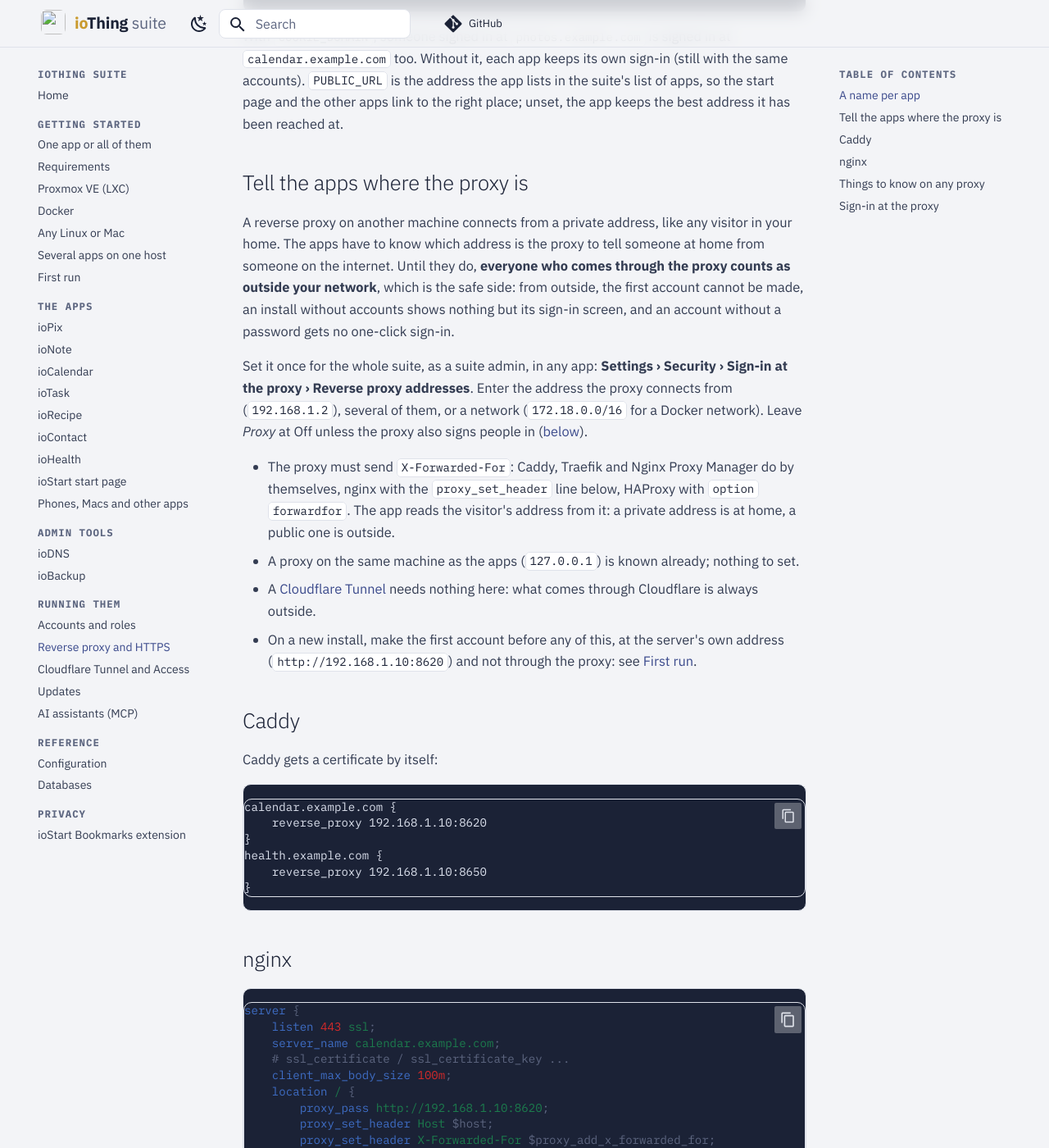
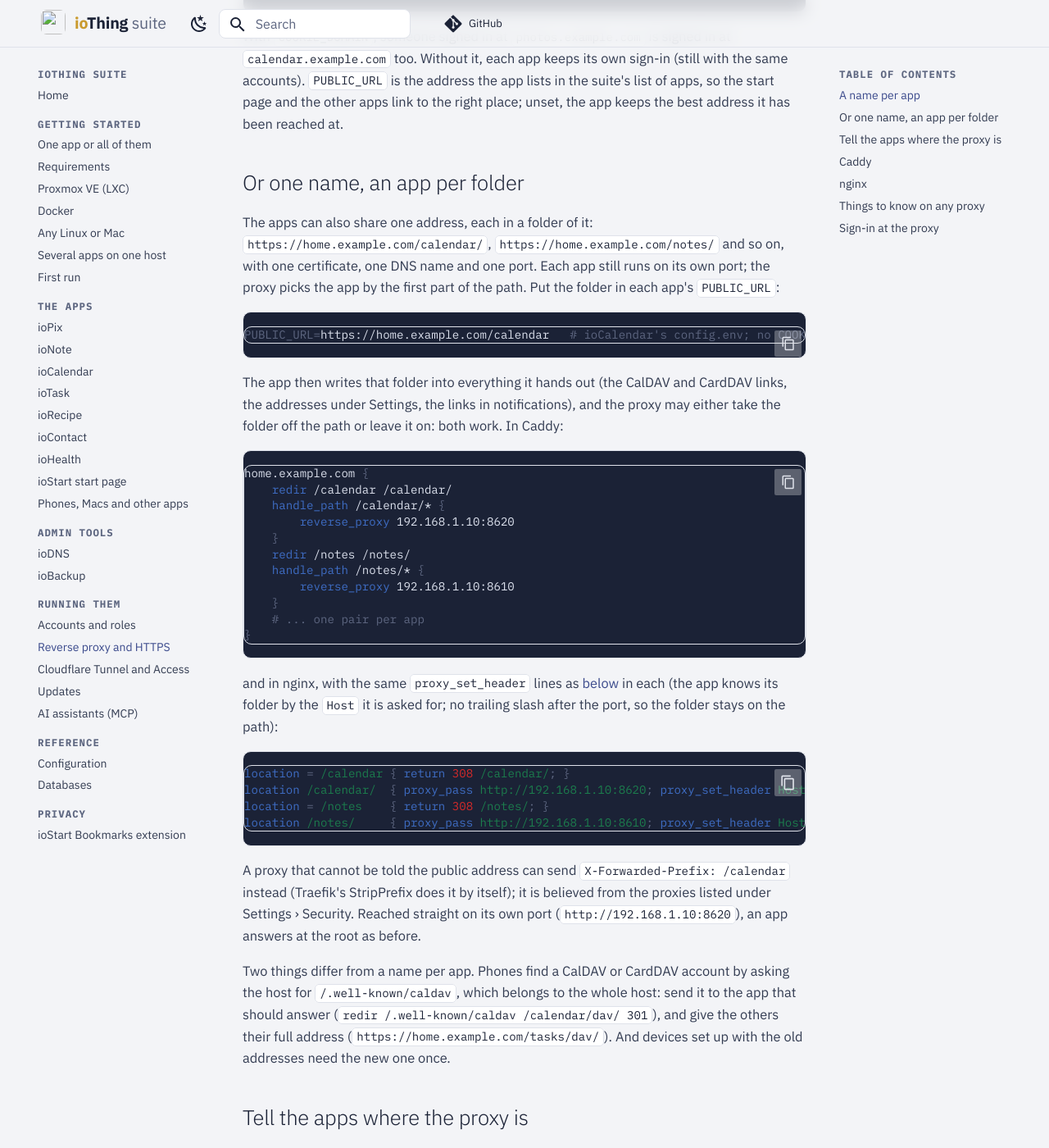
Before and after one commit to avandeputte/iosuite, an MkDocs documentation site: the page built from docs/docs/run/reverse-proxy.md, in a window 1280 px wide and 1400 px high, scrolled down 1071 px. Shown: the whole window at 82% size. Built offline with MkDocs 1.6.1 and Material for MkDocs 9.7.7, drawn with Linux system fonts in a browser that asks for light colours; comment, search, counter and statistics services are not loaded.

Commit message:
ioSuite 3.4.0: every app works in a folder of an address (merge of main 3.3.0, docs, the push worker's fallback)
Co-Authored-By: Claude Fable 5.2 <noreply@anthropic.com>
Claude-Session: https://claude.ai/code/session_016X1brkuaAa6CcHZgrGTjxH

````diff
--- a/docs/docs/run/reverse-proxy.md
+++ b/docs/docs/run/reverse-proxy.md
@@ -34,6 +34,53 @@ With `COOKIE_DOMAIN`, someone signed in at `photos.example.com` is signed in at
 each app keeps its own sign-in (still with the same accounts). `PUBLIC_URL` is the address the app lists in the suite's
 list of apps, so the start page and the other apps link to the right place; unset, the app keeps the best address it
 has been reached at.
+
+## Or one name, an app per folder
+
+The apps can also share one address, each in a folder of it: `https://home.example.com/calendar/`,
+`https://home.example.com/notes/` and so on, with one certificate, one DNS name and one port. Each app still runs on
+its own port; the proxy picks the app by the first part of the path. Put the folder in each app's `PUBLIC_URL`:
+
+```sh
+PUBLIC_URL=https://home.example.com/calendar   # ioCalendar's config.env; no COOKIE_DOMAIN needed, it is one host
+```
+
+The app then writes that folder into everything it hands out (the CalDAV and CardDAV links, the addresses under
+Settings, the links in notifications), and the proxy may either take the folder off the path or leave it on: both
+work. In Caddy:
+
+```caddy
+home.example.com {
+    redir /calendar /calendar/
+    handle_path /calendar/* {
+        reverse_proxy 192.168.1.10:8620
+    }
+    redir /notes /notes/
+    handle_path /notes/* {
+        reverse_proxy 192.168.1.10:8610
+    }
+    # ... one pair per app
+}
+```
+
+and in nginx, with the same `proxy_set_header` lines as [below](#nginx) in each (the app knows its folder by the
+`Host` it is asked for; no trailing slash after the port, so the folder stays on the path):
+
+```nginx
+location = /calendar { return 308 /calendar/; }
+location /calendar/  { proxy_pass http://192.168.1.10:8620; proxy_set_header Host $host; }
+location = /notes    { return 308 /notes/; }
+location /notes/     { proxy_pass http://192.168.1.10:8610; proxy_set_header Host $host; }
+```
+
+A proxy that cannot be told the public address can send `X-Forwarded-Prefix: /calendar` instead (Traefik's
+StripPrefix does it by itself); it is believed from the proxies listed under Settings › Security. Reached straight on
+its own port (`http://192.168.1.10:8620`), an app answers at the root as before.
+
+Two things differ from a name per app. Phones find a CalDAV or CardDAV account by asking the host for
+`/.well-known/caldav`, which belongs to the whole host: send it to the app that should answer
+(`redir /.well-known/caldav /calendar/dav/ 301`), and give the others their full address
+(`https://home.example.com/tasks/dav/`). And devices set up with the old addresses need the new one once.
 
 ## Tell the apps where the proxy is
 
--- a/shared/iosuite_shared/static/push-sw.js
+++ b/shared/iosuite_shared/static/push-sw.js
@@ -14,7 +14,7 @@ self.addEventListener('push', (e) => {
 
 self.addEventListener('notificationclick', (e) => {
   e.notification.close();
-  const target = new URL((e.notification.data && e.notification.data.url) || '/', self.location.origin).href;
+  const target = new URL((e.notification.data && e.notification.data.url) || '../../../', self.location.href).href;  // no address: the app itself, three folders up from api/auth/push/ (it may be in a folder of the address)
   e.waitUntil((async () => {
     const wins = await self.clients.matchAll({ type: 'window', includeUncontrolled: true });
     const same = wins.find((w) => w.url.split('#')[0] === target.split('#')[0]);
````
Also changed, not shown: 2 other files.
